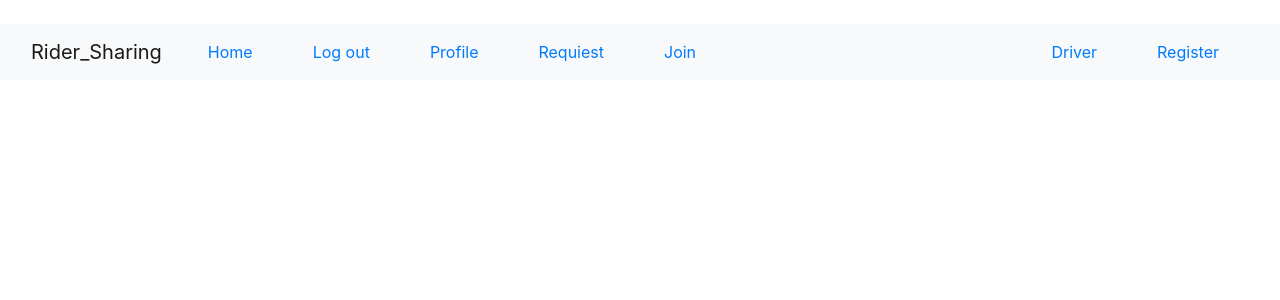
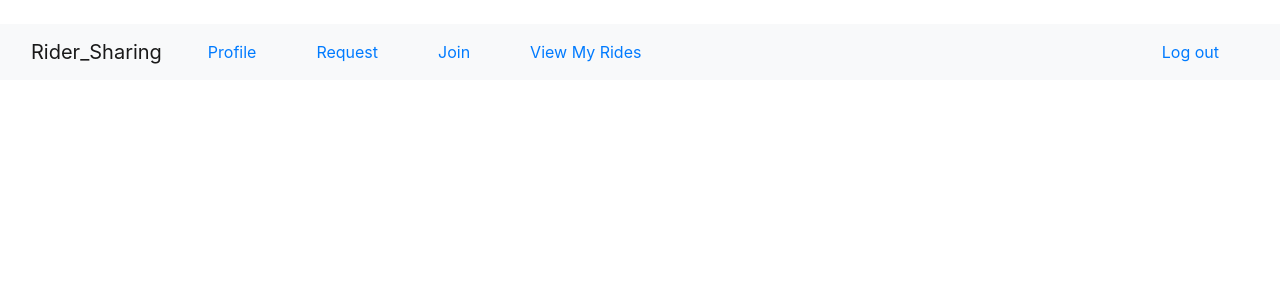
Before and after one commit to duke-ece568-hw1/HW1, a Django app: page /accounts/passenger/ in a window 1280 px wide. Shown: the top 300 px of the page. Run offline with Django 3.2, Linux system fonts and the light colour scheme; a user stored in the database is signed in; data comes from the database, SQL or seed files in the repository; both versions use the stored data as it was after the commit; some libraries are stand-ins or nearby versions.

Commit message:
fix some bugs

```diff
--- a/Rider_Sharing_System/accounts/forms.py
+++ b/Rider_Sharing_System/accounts/forms.py
@@ -115,7 +115,7 @@ class RequestForm(forms.ModelForm):
                                         ("Minivan", "Minivan"),
                                         ("Limo", "Limo"),
                                         ("Truck", "Truck")))
-    share_ride= forms.BooleanField(initial=False)
+    share_ride= forms.BooleanField(initial=False,required=False)
     class Meta:
         model = Ride
         fields = (
--- a/Rider_Sharing_System/accounts/templates/accounts/logout.html
+++ b/Rider_Sharing_System/accounts/templates/accounts/logout.html
@@ -2,7 +2,7 @@
 
 {% block body %}
 <head>
-        <meta http-equiv="refresh" content="100;url=/accounts/" />
+        <meta http-equiv="refresh" content="4000;url=/accounts/" />
         <style>
 .center {
             display: block;
--- a/Rider_Sharing_System/accounts/templates/accounts/passenger.html
+++ b/Rider_Sharing_System/accounts/templates/accounts/passenger.html
@@ -1,10 +1,7 @@
 {%extends 'base.html'%}
   {% block passenger_driver_home %}
-  <li class="nav-item"><a href="/accounts/passenger/home/">Home</a></li>
   {% endblock %}
   {% block passenger_driver %}
-  <li><a href="/accounts/passenger/request">Requiest</a></li>
-  <li><a href="/accounts/passenger/join">Join</a></li>
   <!-- <li><a href="/accounts/passenger/request">Edit</a></li> -->
   {% endblock %}
   {% block body %}
@@ -14,7 +11,6 @@
     {% csrf_token %}
     <div class="panel panel-success" style = "margin:20px">
             {% if current_request %}
-
              <a href="#" class="list-group-item list-group-item-action list-group-item-success" style="width: 50%">Current Ride</a>
                 <ul class="list-group" style="width: 50%">
                   <li class="list-group-item d-flex justify-content-between align-items-center">
--- a/Rider_Sharing_System/accounts/templates/accounts/passenger_home.html
+++ b/Rider_Sharing_System/accounts/templates/accounts/passenger_home.html
@@ -1,8 +1,8 @@
 {%extends 'home.html'%}
 
   {% block passenger_driver %}
-  <li><a href="/accounts/passenger/request">Requiest</a></li>
+  <li><a href="/accounts/passenger/request">Request</a></li>
   <li><a href="/accounts/passenger/join">Join</a></li>
-  <li><a href="/accounts/passenger/">ViewMyRides</a></li>
+  <li><a href="/accounts/passenger/">View My Rides</a></li>
   <!-- <li><a href="/accounts/passenger/request">Edit</a></li> -->
   {% endblock %}
--- a/Rider_Sharing_System/accounts/templates/accounts/profile.html
+++ b/Rider_Sharing_System/accounts/templates/accounts/profile.html
@@ -27,7 +27,7 @@
     </li>
   </ul>
 </div>
-  {% if user_info.isDriver %}
+  {% if user_info.isDriver == True %}
   <div>
     <ul class="list-group">
       <li class="list-group-item d-flex justify-content-between align-items-center">
@@ -35,7 +35,7 @@
         <span class="badge badge-primary badge-pill">{{ user_info.vehicle_id }}</span>
       </li>
       <li class="list-group-item d-flex justify-content-between align-items-center">
-        Last Passenger
+        Max Passenger
         <span class="badge badge-primary badge-pill">{{ user_info.vehicle_max_passenger}}</span>
       </li>
     </ul>
--- a/Rider_Sharing_System/accounts/templates/base.html
+++ b/Rider_Sharing_System/accounts/templates/base.html
@@ -33,14 +33,16 @@
           <ul class="nav navbar-nav mr-auto">
             {% block passenger_driver_home %}
             {% endblock %}
-            <li class="nav-item"><a href="/accounts/logout/">Log out</a></li>
+
             <li class="nav-item"><a href="/accounts/profile/">Profile</a></li>
+            <li><a href="/accounts/passenger/request">Request</a></li>
+            <li><a href="/accounts/passenger/join">Join</a></li>
+            <li><a href="/accounts/passenger/">View My Rides</a></li>
             {% block passenger_driver %}
             {% endblock %}
           </ul>
           <ul class="nav navbar-nav navbar-right">
-            <li><a href="/accounts/driver_reg/">Driver</a></li>
-            <li><a href="/accounts/register/">Register</a></li>
+            <li class="nav-item"><a href="/accounts/logout/">Log out</a></li>
           </ul>
           {% else %}
           <ul class="nav navbar-nav">
```
Also changed, not shown: Rider_Sharing_System/db.sqlite3.
